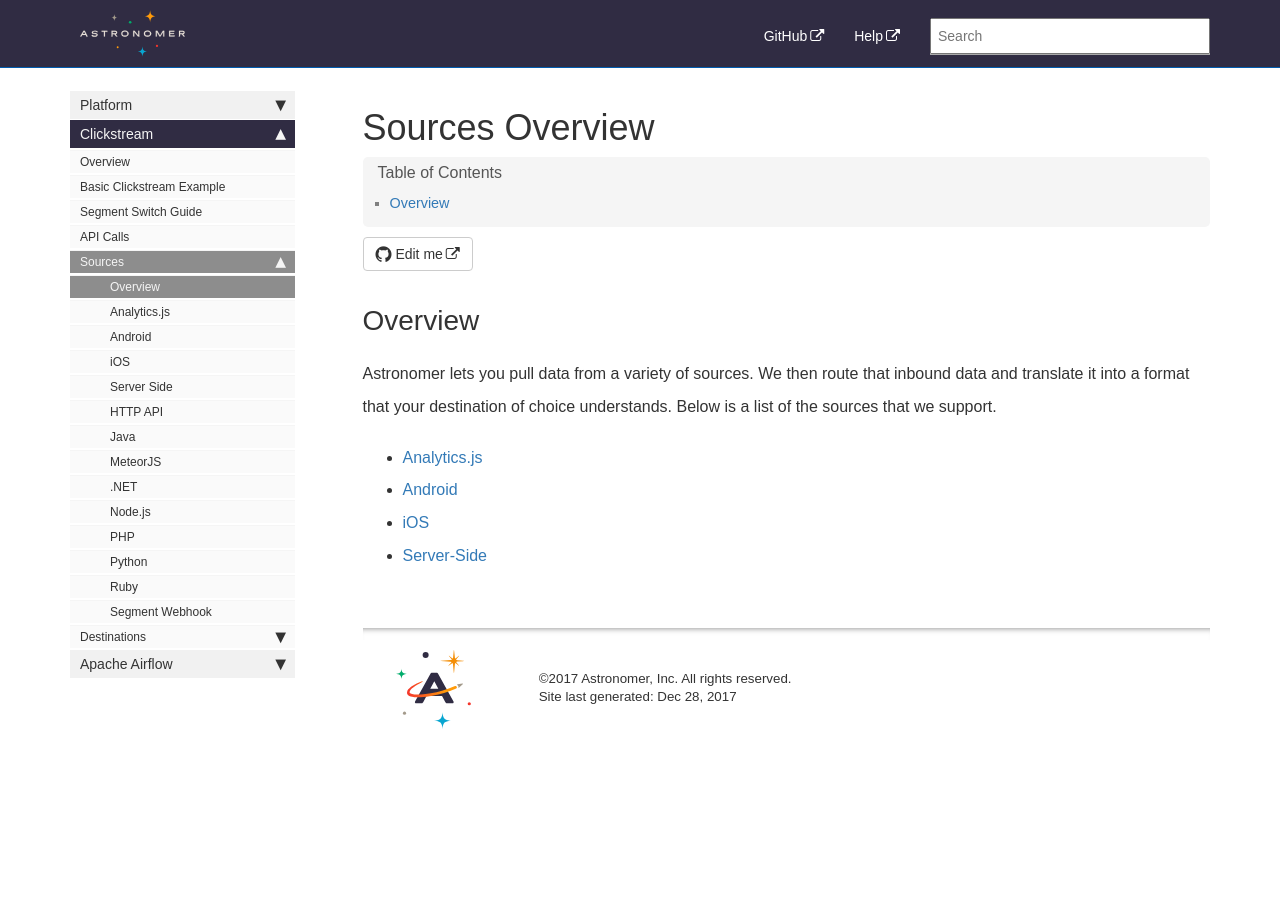
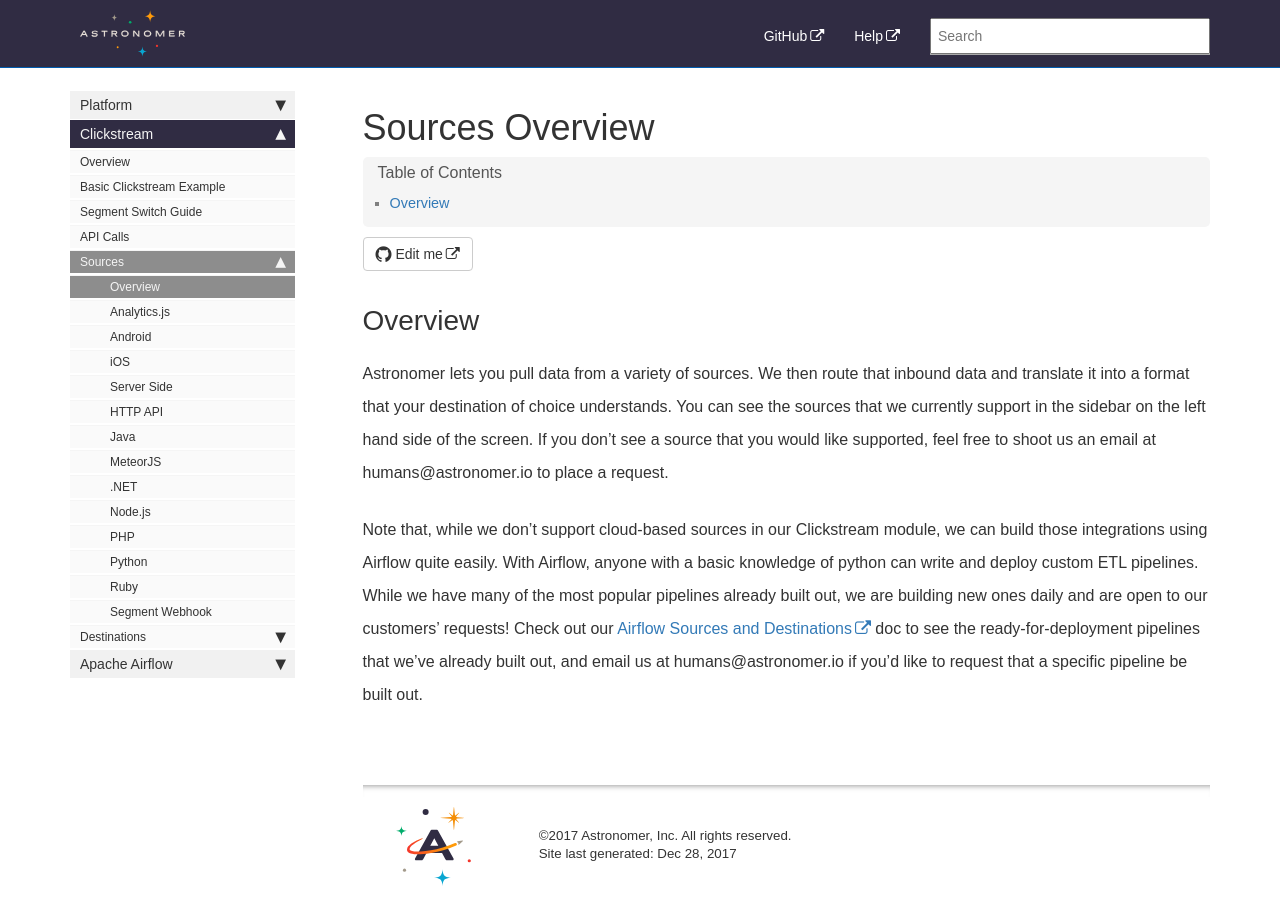
Before and after one commit to petedejoy/documentation, a Jekyll site: the page built from v2/clickstream/sources/overview.md, in a window 1280 px wide. Built offline with Jekyll 4.4.1, drawn with Linux system fonts in a browser that asks for light colours; nearby versions of some CDN libraries; some web fonts are replaced; comment, search, counter and statistics services are not loaded.

Commit message:
Source/Dest overview updates #159

```diff
--- a/v2/clickstream/sources/overview.md
+++ b/v2/clickstream/sources/overview.md
@@ -5,10 +5,6 @@ sidebar: platform_sidebar
 
 ## Overview
 
-Astronomer lets you pull data from a variety of sources. We then route that inbound data and translate it into a format that your destination of choice understands. Below is a list of the sources that we support.
+Astronomer lets you pull data from a variety of sources. We then route that inbound data and translate it into a format that your destination of choice understands. You can see the sources that we currently support in the sidebar on the left hand side of the screen. If you don't see a source that you would like supported, feel free to shoot us an email at humans@astronomer.io to place a request.
 
-
-* [Analytics.js](../sources/analyticsjs.html)
-* [Android](../sources/android.html)
-* [iOS](../sources/ios.html)
-* [Server-Side](../sources/serverside.html)
+Note that, while we don't support cloud-based sources in our Clickstream module, we can build those integrations using Airflow quite easily. With Airflow, anyone with a basic knowledge of python can write and deploy custom ETL pipelines. While we have many of the most popular pipelines already built out, we are building new ones daily and are open to our customers' requests! Check out our [Airflow Sources and Destinations](https://docs.astronomer.io/v2/apache_airflow/sources-and-destinations.html) doc to see the ready-for-deployment pipelines that we've already built out, and email us at humans@astronomer.io if you'd like to request that a specific pipeline be built out.
```
Also changed, not shown: v2/clickstream/destinations/overview.md (+2 -0 lines).
